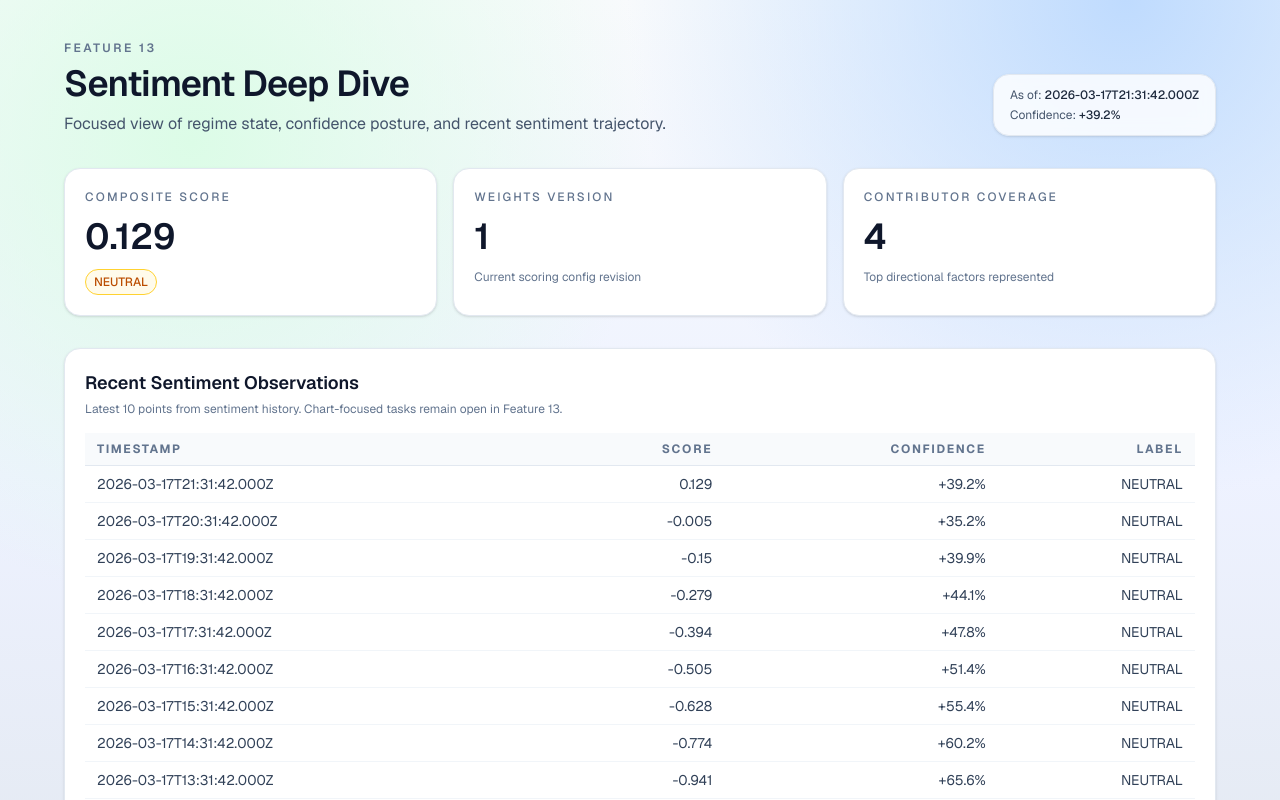
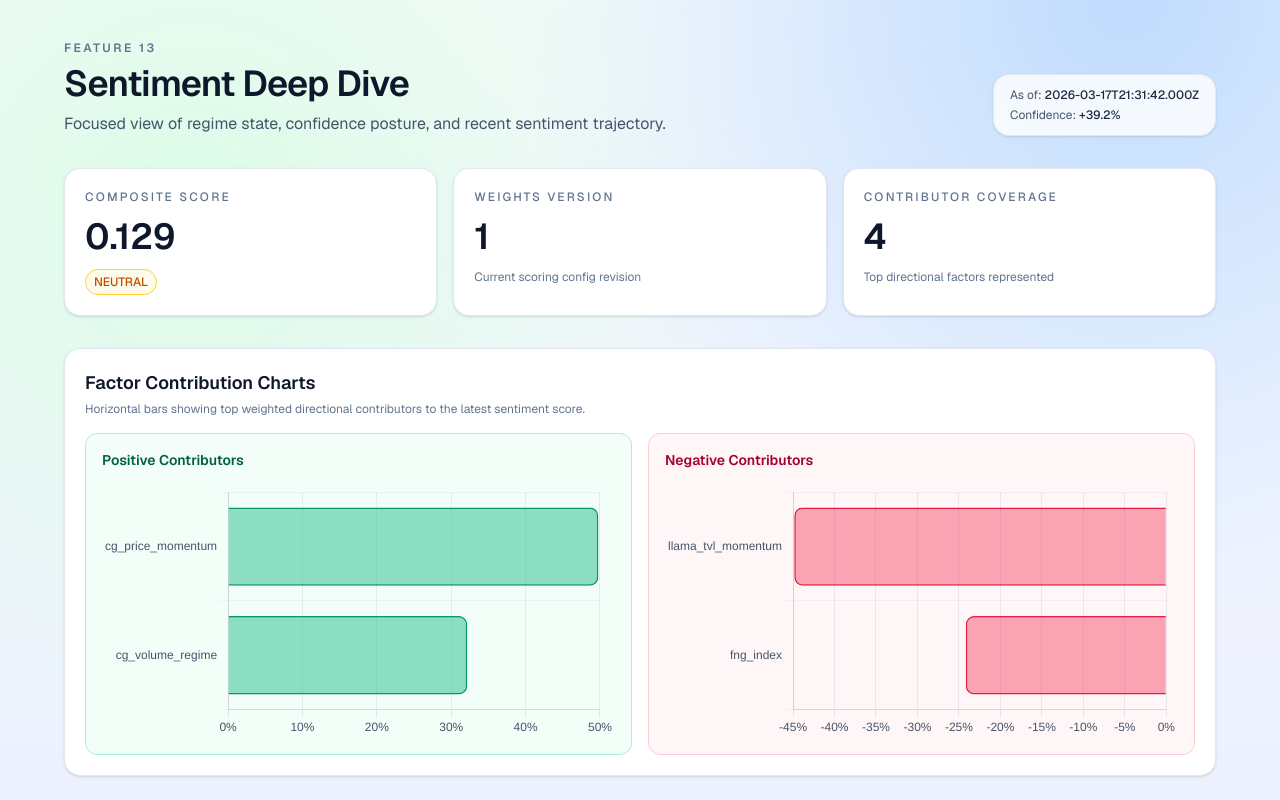
Before and after one commit to wom3/advanced-analytics, a Next.js app in the folder defi-analytica/: page /dashboard/sentiment in a window 1280 px wide. Shown: the top 800 px of the page. Built offline with nearby package versions, Linux system fonts and the light colour scheme; no server answers.

Commit message:
feat(sentiment): add factor contribution charts to /dashboard/sentiment

```diff
--- /dev/null
+++ b/defi-analytica/app/dashboard/sentiment/factor-contribution-charts.tsx
@@ -0,0 +1,151 @@
+"use client";
+
+import {
+  BarElement,
+  CategoryScale,
+  Chart as ChartJS,
+  Legend,
+  LinearScale,
+  Tooltip,
+  type ChartOptions,
+} from "chart.js";
+import { Bar } from "react-chartjs-2";
+
+import type { SentimentContributor } from "@/src/server/services/sentiment-scoring/service";
+
+ChartJS.register(CategoryScale, LinearScale, BarElement, Tooltip, Legend);
+
+type FactorContributionChartsProps = {
+  positive: SentimentContributor[];
+  negative: SentimentContributor[];
+};
+
+const axisLabelColor = "#475569";
+const gridColor = "rgba(148, 163, 184, 0.2)";
+
+const sharedHorizontalOptions: ChartOptions<"bar"> = {
+  responsive: true,
+  maintainAspectRatio: false,
+  indexAxis: "y",
+  plugins: {
+    legend: {
+      display: false,
+    },
+  },
+  scales: {
+    x: {
+      ticks: {
+        color: axisLabelColor,
+        callback(value) {
+          const numeric = typeof value === "number" ? value : Number(value);
+          if (!Number.isFinite(numeric)) {
+            return value;
+          }
+          return `${numeric}%`;
+        },
+      },
+      grid: {
+        color: gridColor,
+      },
+    },
+    y: {
+      ticks: {
+        color: axisLabelColor,
+      },
+      grid: {
+        color: "rgba(148, 163, 184, 0.1)",
+      },
+    },
+  },
+};
+
+function toPercent(value: number): number {
+  return Number((value * 100).toFixed(2));
+}
+
+export function FactorContributionCharts({ positive, negative }: FactorContributionChartsProps) {
+  const positiveData = {
+    labels: positive.map((contributor) => contributor.factorId),
+    datasets: [
+      {
+        label: "Positive Contribution",
+        data: positive.map((contributor) => toPercent(contributor.weightedContribution)),
+        backgroundColor: "rgba(16, 185, 129, 0.45)",
+        borderColor: "#059669",
+        borderWidth: 1.5,
+        borderRadius: 8,
+      },
+    ],
+  };
+
+  const negativeData = {
+    labels: negative.map((contributor) => contributor.factorId),
+    datasets: [
+      {
+        label: "Negative Contribution",
+        data: negative.map((contributor) => toPercent(contributor.weightedContribution)),
+        backgroundColor: "rgba(244, 63, 94, 0.45)",
+        borderColor: "#e11d48",
+        borderWidth: 1.5,
+        borderRadius: 8,
+      },
+    ],
+  };
+
+  return (
+    <section className="mt-8 rounded-2xl border border-slate-200 bg-white p-5 shadow-sm">
+      <h2 className="text-lg font-semibold text-slate-900">Factor Contribution Charts</h2>
+      <p className="mt-1 text-xs text-slate-500">
+        Horizontal bars showing top weighted directional contributors to the latest sentiment score.
+      </p>
+
+      <div className="mt-4 grid gap-4 lg:grid-cols-2">
+        <article className="rounded-xl border border-emerald-200 bg-emerald-50/60 p-4">
+          <h3 className="text-sm font-semibold text-emerald-800">Positive Contributors</h3>
+          {positive.length === 0 ? (
+            <p className="mt-3 text-sm text-slate-500">No positive contributors available.</p>
+          ) : (
+            <div className="mt-3 h-64">
+              <Bar
+                data={positiveData}
+                options={{
+                  ...sharedHorizontalOptions,
+                  scales: {
+                    ...sharedHorizontalOptions.scales,
+                    x: {
+                      ...sharedHorizontalOptions.scales?.["x"],
+                      min: 0,
+                    },
+                  },
+                }}
+              />
+            </div>
+          )}
+        </article>
+
+        <article className="rounded-xl border border-rose-200 bg-rose-50/60 p-4">
+          <h3 className="text-sm font-semibold text-rose-800">Negative Contributors</h3>
+          {negative.length === 0 ? (
+            <p className="mt-3 text-sm text-slate-500">No negative contributors available.</p>
+          ) : (
+            <div className="mt-3 h-64">
+              <Bar
+                data={negativeData}
+                options={{
+                  ...sharedHorizontalOptions,
+                  scales: {
+                    ...sharedHorizontalOptions.scales,
+                    x: {
+                      ...sharedHorizontalOptions.scales?.["x"],
+                      max: 0,
+                    },
+                  },
+                }}
+              />
+            </div>
+          )}
+        </article>
+      </div>
+    </section>
+  );
+}
--- a/defi-analytica/app/dashboard/sentiment/page.tsx
+++ b/defi-analytica/app/dashboard/sentiment/page.tsx
@@ -6,6 +6,8 @@ import type {
   SentimentHistoryPoint,
   SentimentScoreResult,
 } from "@/src/server/services/sentiment-scoring/service";
+
+import { FactorContributionCharts } from "./factor-contribution-charts";
 
 const SENTIMENT_PARAMS = {
   mode: "live",
@@ -159,6 +161,11 @@ export default async function DashboardSentimentPage() {
           </article>
         </section>
 
+        <FactorContributionCharts
+          positive={score.contributors.positive}
+          negative={score.contributors.negative}
+        />
+
         <section className="mt-8 rounded-2xl border border-slate-200 bg-white p-5 shadow-sm">
           <h2 className="text-lg font-semibold text-slate-900">Recent Sentiment Observations</h2>
           <p className="mt-1 text-xs text-slate-500">
```
Also changed, not shown: 2 other files (tests, documents, lock files or other folders).
